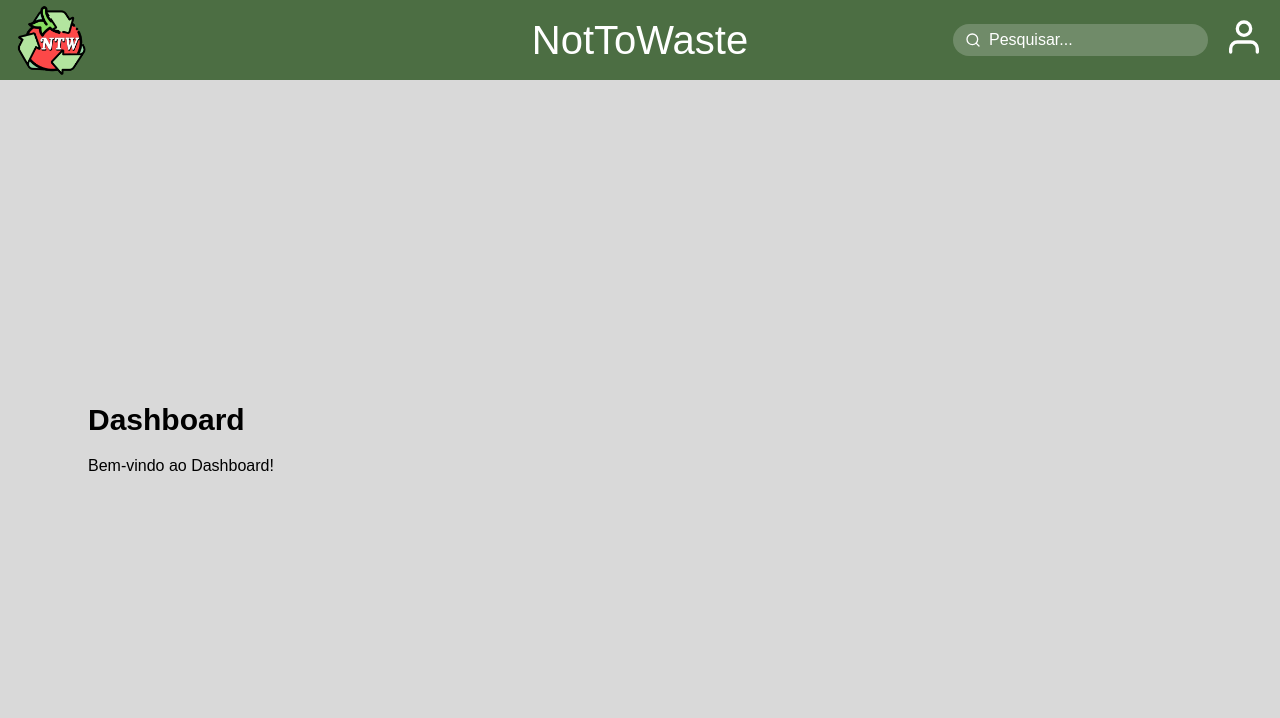
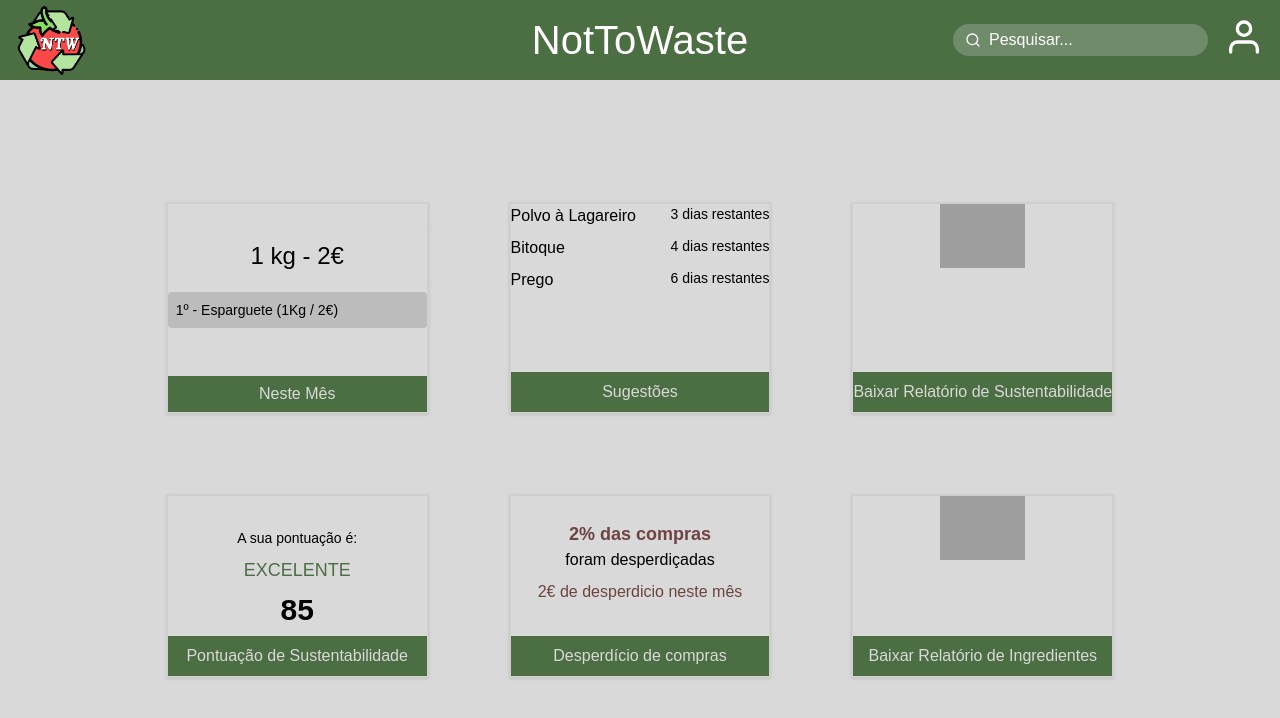
Before and after one commit to mimicarreira13/NotToWaste, a React (Vite) app: page /dashboard in a window 1280 px wide. Shown: the top 718 px of the page. Built offline with nearby package versions, Linux system fonts and the light colour scheme; grey boxes are pictures that could not be loaded; a web font is replaced by a local one.

Commit message:
feat: add card components to Dashboard for displaying sustainability metrics

```diff
--- a/src/pages/Dashboard.tsx
+++ b/src/pages/Dashboard.tsx
@@ -1,9 +1,83 @@
+const cards = [
+    {
+        id: "card-mes",
+        content: (
+            <>
+                <div className="bg-[#D9D9D9] text-[#000000] pb-4 p-4 rounded mb-1 text-2xl text-center">1 kg - 2€</div>
+                <div className="bg-[#BCBCBC] text-[#000000] p-2 rounded mb-1 text-sm">1º - Esparguete (1Kg / 2€)</div>
+                <div className="w-full bg-[#4C6E43] text-[#D9D9D9] py-[6px] text-center mt-auto">Neste Mês</div>
+            </>
+        ),
+        classes: "bg-[#D9D9D9] rounded-5 shadow flex flex-col justify-between border-2 border-[#CFCFCF] pt-5"
+    },
+    {
+        id: "card-sugestoes",
+        content: (
+            <>
+                <div className="mb-2">Polvo à Lagareiro <span className="float-right text-sm text-[#000000]">3 dias restantes</span></div>
+                <div className="mb-2">Bitoque <span className="float-right text-sm text-[#000000]">4 dias restantes</span></div>
+                <div>Prego <span className="float-right text-sm text-[#000000]">6 dias restantes</span></div>
+                <div className="w-full bg-[#4C6E43] text-[#D9D9D9] py-2 mt-20 text-center">Sugestões</div>
+            </>
+        ),
+        classes: "bg-[#D9D9D9] rounded-5 shadow border-2 border-[#CFCFCF]"
+    },
+    {
+        id: "card-relatorio-sustentabilidade",
+        content: (
+            <>
+                <img src="/sustainability-report-icon.png" className="h-16 mb-2" alt="Sustentabilidade"/>
+                <button className="w-full bg-[#4C6E43] text-[#D9D9D9] py-2 mt-auto">Baixar Relatório de Sustentabilidade</button>
+            </>
+        ),
+        classes: "bg-[#D9D9D9] flex flex-col justify-center items-center rounded-5 shadow border-2 border-[#CFCFCF]"
+    },
+    {
+        id: "card-pontuacao",
+        content: (
+            <>
+                <div className="text-[#000000] pt-8 mb-2 text-sm">A sua pontuação é:</div>
+                <div className="text-[#4C6E43] font-medium text-lg">EXCELENTE</div>
+                <div className="text-3xl font-bold 4C6E43 my-2">85</div>
+                <div className="w-full bg-[#4C6E43] text-[#D9D9D9] py-2 mt-auto text-center">Pontuação de Sustentabilidade</div>
+            </>
+        ),
+        classes: "bg-[#D9D9D9] rounded-5 shadow flex flex-col items-center border-2 border-[#CFCFCF]"
+    },
+    {
+        id: "card-desperdicio",
+        content: (
+            <>
+                <div className="text-[#6E4343] text-lg font-bold">2% das compras</div>
+                <div className="text-[#000000]">foram desperdiçadas</div>
+                <div className="text-[#6E4343] mt-2">2€ de desperdicio neste mês</div>
+                <div className="w-full bg-[#4C6E43] text-[#D9D9D9] py-2 mt-auto text-center">Desperdício de compras</div>
+            </>
+        ),
+        classes: "bg-[#D9D9D9] rounded-5 shadow flex flex-col justify-center border-2 border-[#CFCFCF] text-center pt-6"
+    },
+    {
+        id: "card-relatorio-ingredientes",
+        content: (
+            <>
+                <img src="/ingredients-report-icon.png" className="h-16 mb-2" alt="Ingredientes"/>
+                <button className="w-full bg-[#4C6E43] text-[#D9D9D9] py-2 mt-auto">Baixar Relatório de Ingredientes</button>
+            </>
+        ),
+        classes: "bg-[#D9D9D9] flex flex-col justify-center items-center rounded-5 shadow border-2 border-[#CFCFCF]"
+    }
+];
+
 export default function Dashboard() {
-
-    return(
-        <div className="w-full max-w-6xl mx-auto p-6">
-            <h1 className="text-3xl font-bold mb-4">Dashboard</h1>
-            <p>Bem-vindo ao Dashboard!</p>
+    return (
+        <div className="flex justify-center p-4">
+            <div className="max-w-6xl grid grid-cols-1 md:grid-cols-2 lg:grid-cols-3 gap-20 min-h-200">
+                {cards.map(card => (
+                    <div id={card.id} key={card.id} className={card.classes}>
+                        {card.content}
+                    </div>
+                ))}
+            </div>
         </div>
     );
 }
```
